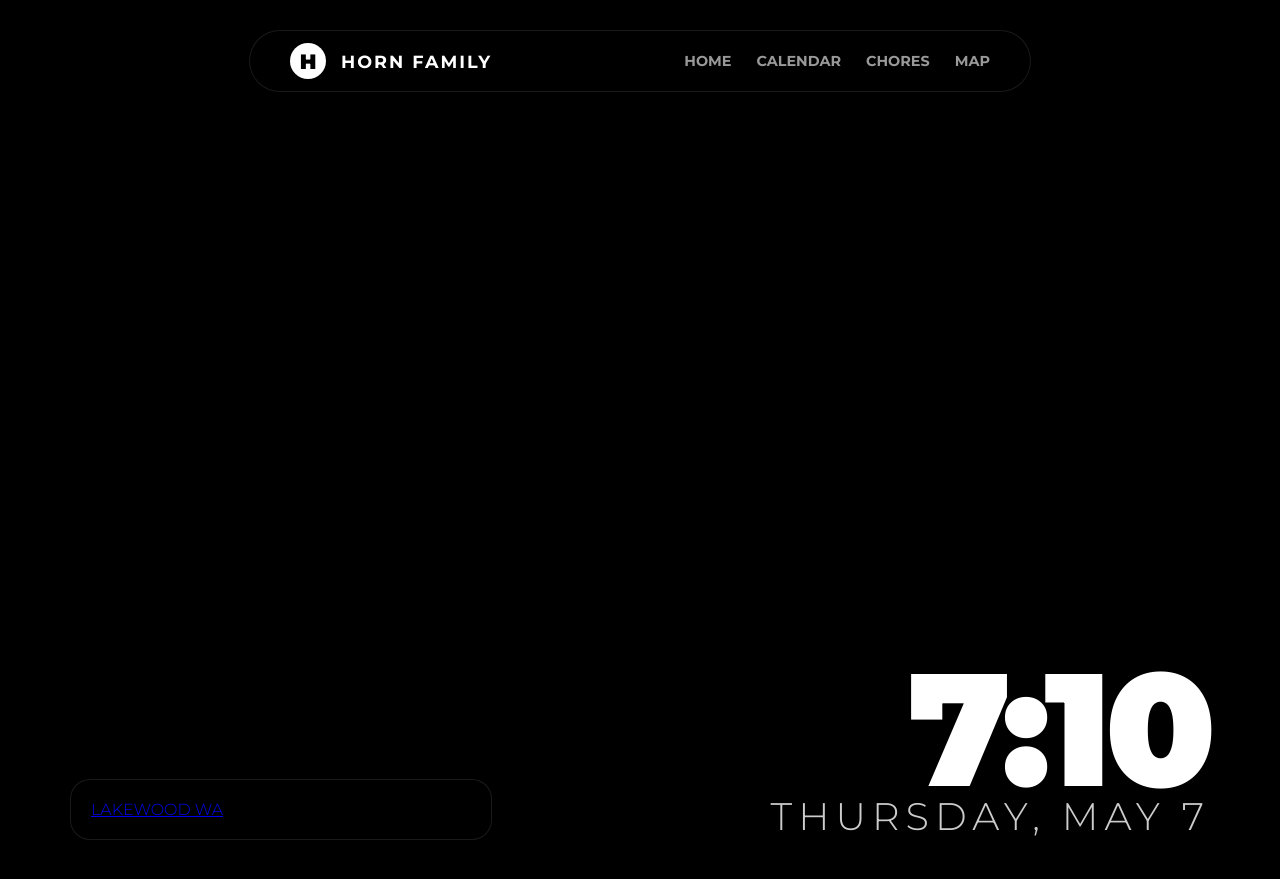
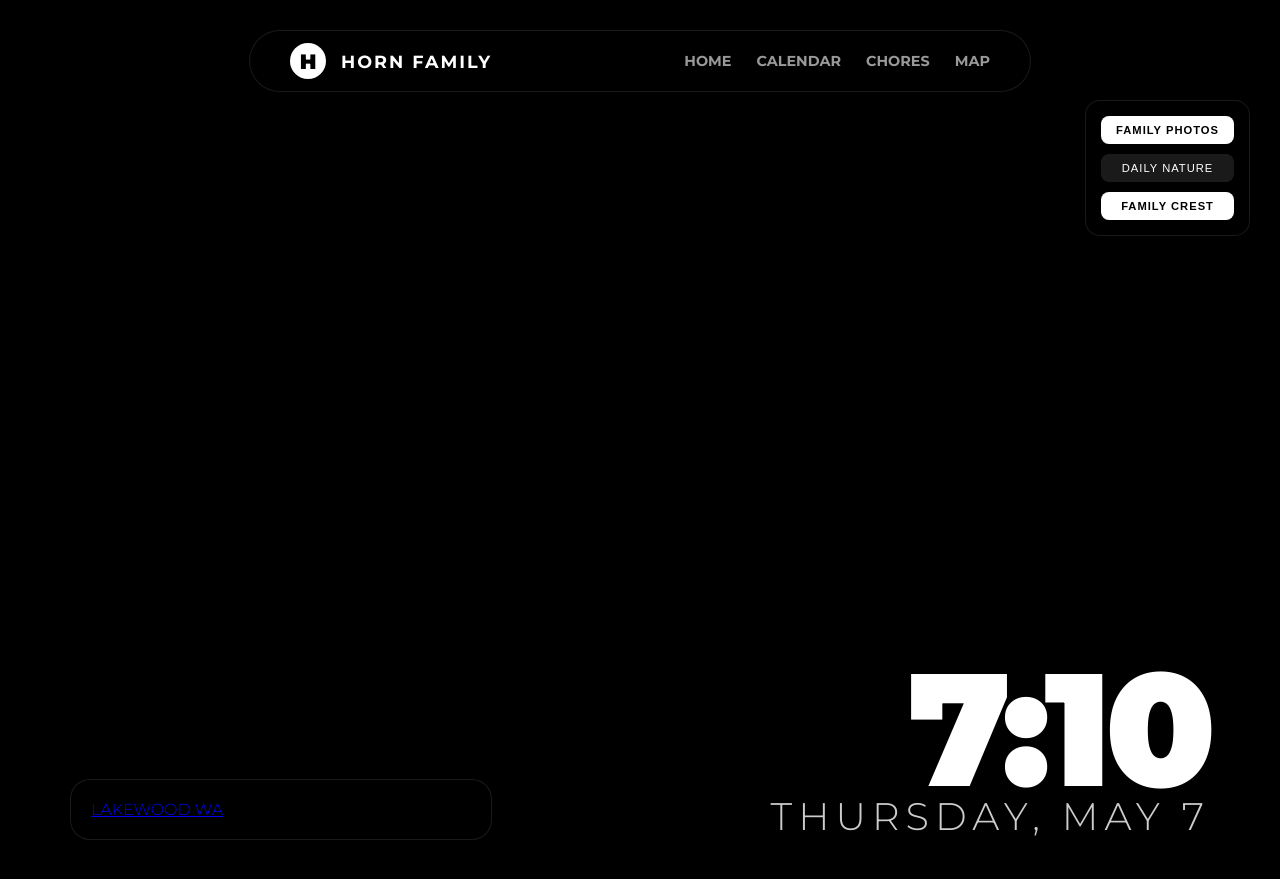
Before and after one commit to brandonbrews/b-d-a-b-e-family-dashboard, a Jekyll site: the page built from index.md, in a window 1280 px wide. Shown: the top 879 px of the page. Built offline with Jekyll 4.4.1, drawn with Linux system fonts in a browser that asks for light colours; a script that is not in the unit is left out; part of the change alters nothing that is shown.

Commit message:
Update index.md

```diff
--- a/index.md
+++ b/index.md
@@ -4,17 +4,22 @@ title: Home
 ---
 
 <style>
+    /* Background Layers */
     #photo-bg-1, #photo-bg-2 {
         position: absolute; top: 0; left: 0; width: 100%; height: 100%;
         background-size: cover; background-position: center;
         transition: opacity 2s ease-in-out; z-index: 1; background-color: #000;
     }
     #photo-bg-2 { opacity: 0; }
+
+    /* Overlay for readability */
     .overlay-vignette {
         position: absolute; top: 0; left: 0; width: 100%; height: 100%;
         background: radial-gradient(circle, transparent 20%, rgba(0,0,0,0.8) 100%);
         z-index: 3; pointer-events: none;
     }
+
+    /* UI Placement */
     .bottom-ui {
         position: absolute; bottom: 60px; left: 0; width: 100%;
         display: flex; justify-content: space-between; align-items: flex-end;
@@ -27,11 +32,34 @@ title: Home
     .clock-box { text-align: right; text-shadow: 0 4px 20px rgba(0,0,0,0.5); }
     #time-display { font-size: 10rem; font-weight: 900; line-height: 0.8; margin: 0; letter-spacing: -6px; }
     #date-display { font-size: 2.4rem; font-weight: 300; text-transform: uppercase; letter-spacing: 6px; opacity: 0.8; }
+
+    /* The Selector Toggle */
+    .bg-selector {
+        position: fixed; top: 100px; right: 30px; z-index: 1000;
+        display: flex; flex-direction: column; gap: 10px;
+        background: rgba(0,0,0,0.5); backdrop-filter: blur(10px);
+        padding: 15px; border-radius: 15px; border: 1px solid rgba(255,255,255,0.1);
+        opacity: 0; transition: opacity 0.5s;
+    }
+    body:hover .bg-selector { opacity: 1; } /* Only shows when you move the mouse/touch */
+    .btn-mode {
+        background: rgba(255,255,255,0.1); color: white; border: none;
+        padding: 8px 15px; border-radius: 8px; cursor: pointer;
+        font-size: 0.7rem; text-transform: uppercase; letter-spacing: 1px;
+        transition: 0.3s;
+    }
+    .btn-mode.active { background: #fff; color: #000; font-weight: 900; }
 </style>
 
 <div id="photo-bg-1"></div>
 <div id="photo-bg-2"></div>
 <div class="overlay-vignette"></div>
+
+<div class="bg-selector">
+    <button class="btn-mode" onclick="setMode('family')">Family Photos</button>
+    <button class="btn-mode" onclick="setMode('nature')">Daily Nature</button>
+    <button class="btn-mode" onclick="setMode('crest')">Family Crest</button>
+</div>
 
 <div class="bottom-ui">
     <div class="weather-box">
@@ -48,35 +76,38 @@ title: Home
 
 <script>
     const cloudName = 'YOUR_CLOUD_NAME';
-    const tagName = 'dashboard'; // Use the TAG, not the folder name
+    const tagName = 'dashboard';
+    const crestPath = '/assets/img/family-crest.png'; // Path to your crest
+
     let photoUrls = [];
     let activeBg = 1;
+    let slideshowInterval = null;
 
-    async function fetchPhotos() {
-        try {
-            // Added a timestamp to the URL to bypass any old browser caching
-            const listUrl = `https://res.cloudinary.com/${cloudName}/image/list/${tagName}.json?cb=${Date.now()}`;
-            const response = await fetch(listUrl);
+    // 1. Core Mode Logic
+    function setMode(mode) {
+        localStorage.setItem('dashboard-bg-mode', mode);
 
-            if (!response.ok) throw new Error(`HTTP error! status: ${response.status}`);
+        // Update Button UI
+        document.querySelectorAll('.btn-mode').forEach(btn => {
+            btn.classList.remove('active');
+            if(btn.innerText.toLowerCase().includes(mode)) btn.classList.add('active');
+        });
 
-            const data = await response.json();
-            photoUrls = data.resources.map(res =>
-                `https://res.cloudinary.com/${cloudName}/image/upload/q_auto,f_auto,w_1920,c_limit/${res.public_id}.${res.format}`
-            );
+        // Clear existing intervals
+        if (slideshowInterval) clearInterval(slideshowInterval);
 
-            if (photoUrls.length > 0) {
-                updateBackground();
-                setInterval(updateBackground, 30000);
-            }
-        } catch (e) {
-            console.error("Fetch failed. 1. Is 'Resource List' enabled in Cloudinary? 2. Are images tagged 'dashboard'?", e);
+        if (mode === 'family') {
+            fetchCloudinary();
+        } else if (mode === 'nature') {
+            const natureUrl = `https://source.unsplash.com/featured/1920x1080/?nature,landscape,mountains&sig=${new Date().getDay()}`;
+            applyBackground(natureUrl);
+        } else if (mode === 'crest') {
+            applyBackground(crestPath);
         }
     }
 
-    function updateBackground() {
-        if (photoUrls.length === 0) return;
-        const url = photoUrls[Math.floor(Math.random() * photoUrls.length)];
+    // 2. Background Application (with crossfade)
+    function applyBackground(url) {
         const nextBg = activeBg === 1 ? 2 : 1;
         const currentEl = document.getElementById(`photo-bg-${activeBg}`);
         const nextEl = document.getElementById(`photo-bg-${nextBg}`);
@@ -91,6 +122,27 @@ title: Home
         };
     }
 
+    // 3. Cloudinary Fetch
+    async function fetchCloudinary() {
+        try {
+            const response = await fetch(`https://res.cloudinary.com/${cloudName}/image/list/${tagName}.json?cb=${Date.now()}`);
+            const data = await response.json();
+            photoUrls = data.resources.map(res =>
+                `https://res.cloudinary.com/${cloudName}/image/upload/q_auto,f_auto,w_1920,c_limit/${res.public_id}.${res.format}`
+            );
+            if (photoUrls.length > 0) {
+                rotateFamilyPhoto();
+                slideshowInterval = setInterval(rotateFamilyPhoto, 30000);
+            }
+        } catch (e) { console.error("Cloudinary failed", e); }
+    }
+
+    function rotateFamilyPhoto() {
+        const url = photoUrls[Math.floor(Math.random() * photoUrls.length)];
+        applyBackground(url);
+    }
+
+    // 4. Clock Logic
     function updateClock() {
         const now = new Date();
         let h = now.getHours() % 12 || 12;
@@ -99,9 +151,14 @@ title: Home
         document.getElementById('date-display').textContent = now.toLocaleDateString('en-US', { weekday: 'long', month: 'short', day: 'numeric' });
     }
 
+    // Initialize
     updateClock();
     setInterval(updateClock, 1000);
-    fetchPhotos();
 
+    // Load saved mode or default to family
+    const savedMode = localStorage.getItem('dashboard-bg-mode') || 'family';
+    setMode(savedMode);
+
+    // Weather Widget
     !function(d,s,id){var js,fjs=d.getElementsByTagName(s)[0];if(!d.getElementById(id)){js=d.createElement(s);js.id=id;js.src='https://weatherwidget.io/js/widget.min.js';fjs.parentNode.insertBefore(js,fjs);}}(document,'script','weatherwidget-io-js');
 </script>
```
